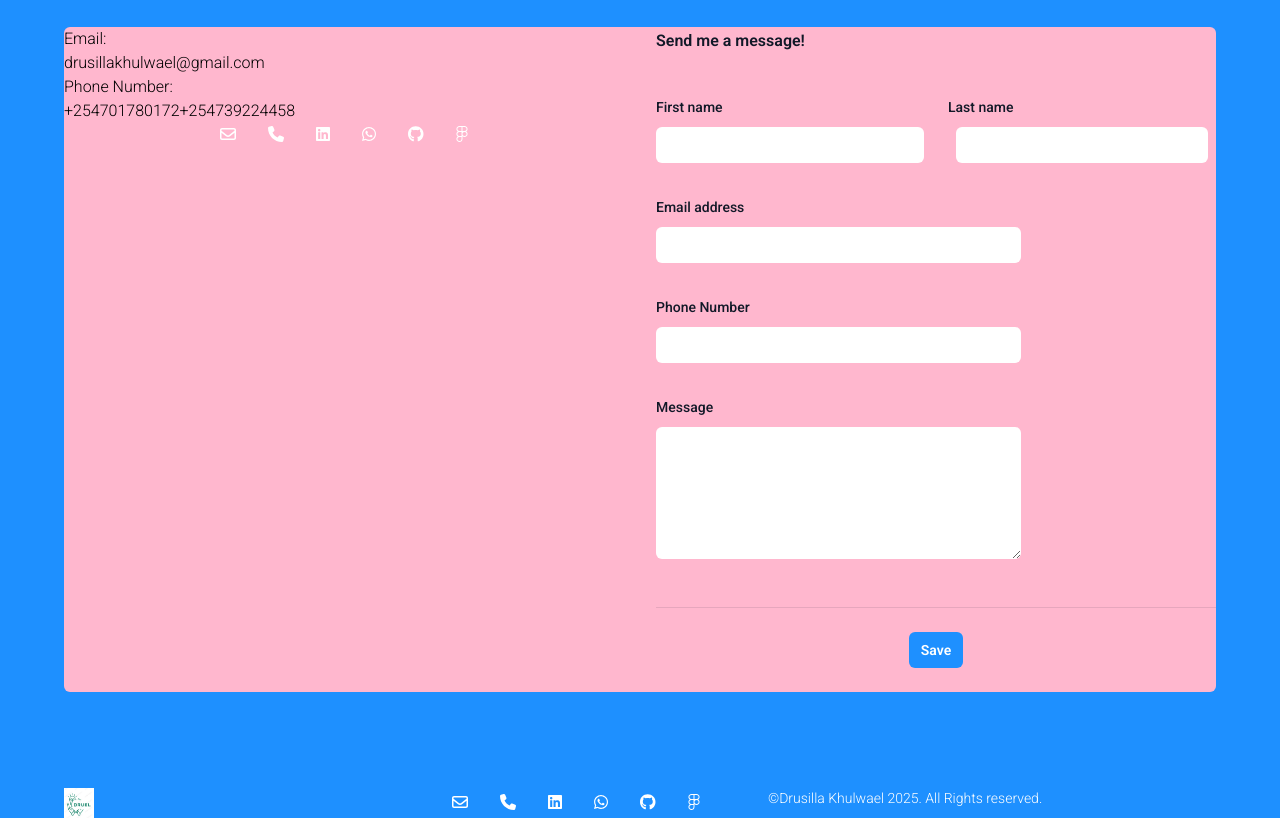
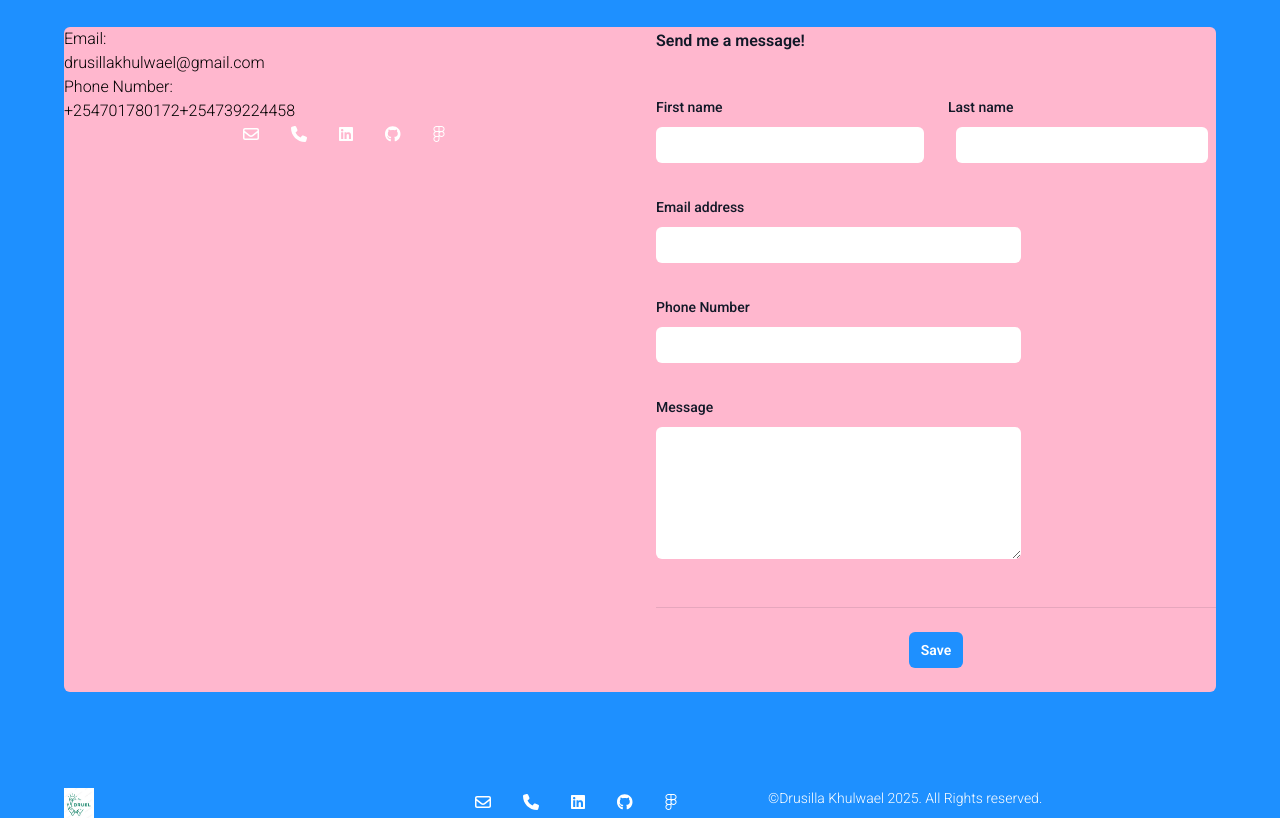
Before and after one commit to drusykhulwi/portfolio, a React (Create React App) app in the folder frontend/: page / in a window 1280 px wide. Shown: the part 3360-4178 px from the top of the page. Built offline with nearby package versions, Linux system fonts and the light colour scheme.

Commit message:
Adjusted the socials

```diff
--- a/frontend/src/components/Socials.js
+++ b/frontend/src/components/Socials.js
@@ -9,7 +9,6 @@ const socials = [
     {href: "mailto:drusillakhulwael@gmail.com", icon: faEnvelope},
     {href: "tel:+254701780172", icon: faPhone  },
     {href: "https://www.linkedin.com/in/drusillakhulwael/", icon: faLinkedin},
-    {href: "https://wa.me/254739224458", icon: faWhatsapp},
     {href: "https://github.com/drusykhulwi", icon: faGithub},
     {href: "https://www.figma.com/@drusykhulwi", icon: faFigma},
 ]
```
